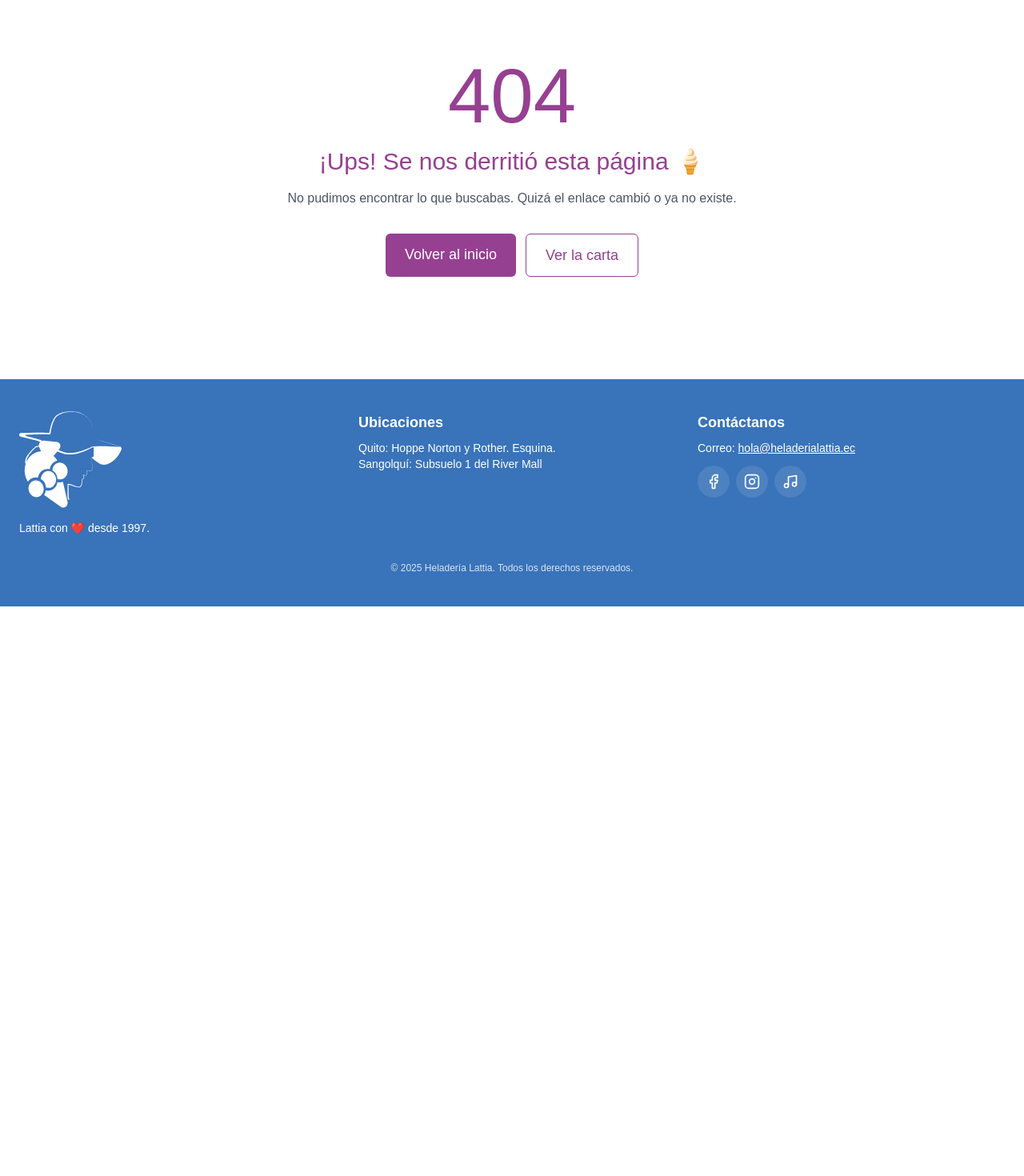
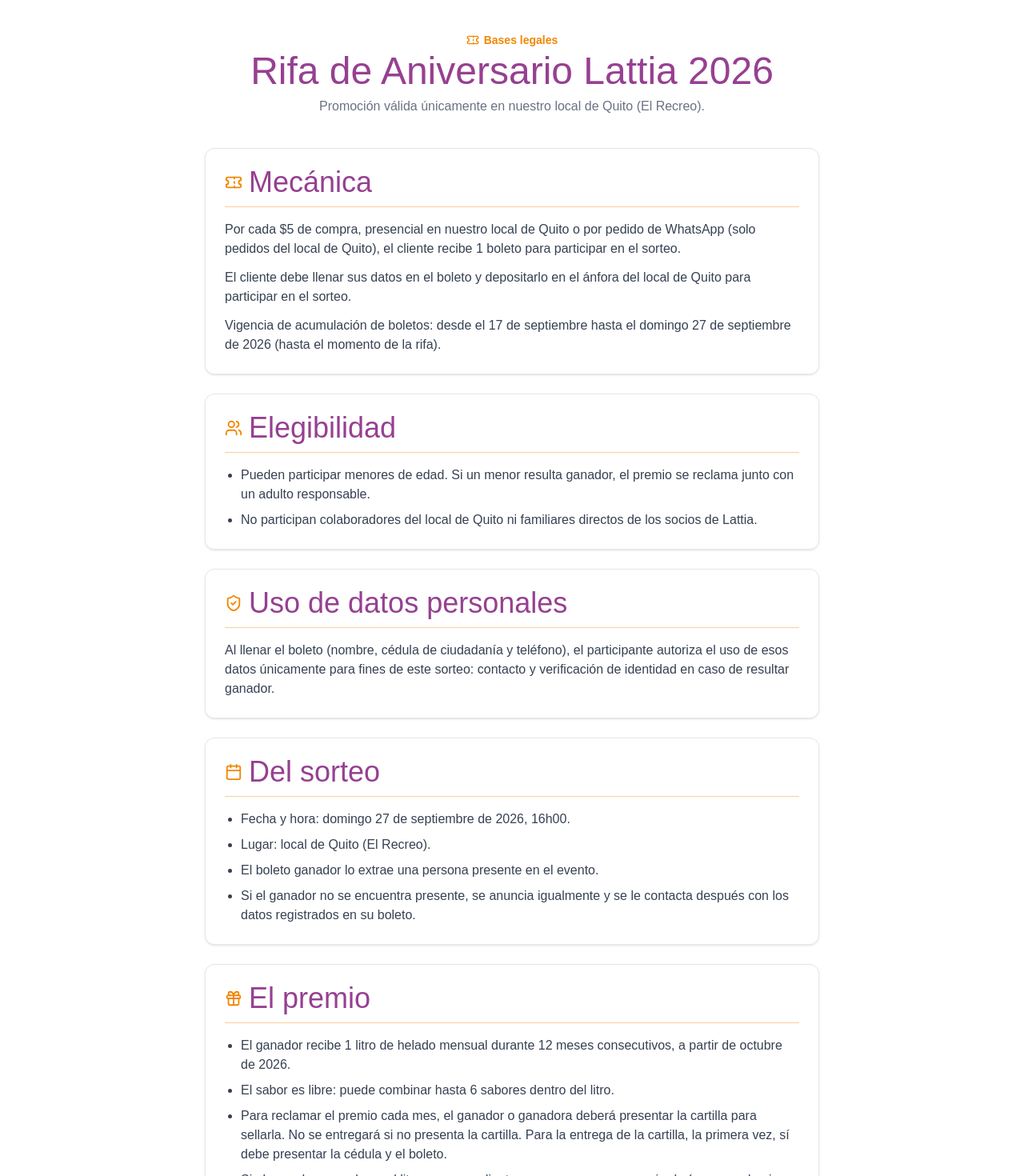
Before and after one commit to ma74ni/newlattia2025, a Next.js app: page /rifa in a window 1280 px wide. Before the commit this address had no page. Shown: the part 220-1690 px from the top of the page at 80% size. Before the commit the page ends 978 px from the top, so only its background shows below. Built offline with nearby package versions, Linux system fonts and the light colour scheme.

Commit message:
feat: add /rifa page with Anniversary Raffle 2026 legal terms
Publishes the full legal terms for the Lattia Anniversary Raffle 2026
(mechanics, eligibility, data use, draw details, prize, contact), valid
only at the Quito (El Recreo) location. Linked from the site footer.

```diff
--- a/src/components/Footer.tsx
+++ b/src/components/Footer.tsx
@@ -1,5 +1,6 @@
 import { Facebook, Instagram, Music } from 'lucide-react'
 import Image from 'next/image'
+import Link from 'next/link'
 import React from 'react'
 
 const Footer = () => {
@@ -61,6 +62,12 @@
       </div>
 
       <div className="mt-8 text-center text-xs text-white/80">
+        <Link href="/rifa" className="underline hover:text-white">
+          Bases legales: Rifa de Aniversario 2026
+        </Link>
+      </div>
+
+      <div className="mt-3 text-center text-xs text-white/80">
         © 2025 Heladería Lattia. Todos los derechos reservados.
       </div>
     </footer>
--- /dev/null
+++ b/src/pages/rifa.tsx
@@ -0,0 +1,145 @@
+import { NextSeo } from 'next-seo';
+import {
+  Ticket,
+  Users,
+  ShieldCheck,
+  Calendar,
+  Gift,
+  MessageCircle,
+} from 'lucide-react';
+
+function Seccion({
+  icono: Icono,
+  titulo,
+  children,
+}: {
+  icono: typeof Ticket;
+  titulo: string;
+  children: React.ReactNode;
+}) {
+  return (
+    <section className="rounded-xl border border-purpleMain/15 shadow-sm p-6">
+      <div className="flex items-center gap-2 border-b border-orangeMain/40 pb-3 mb-4">
+        <Icono className="text-orangeMain shrink-0" size={22} />
+        <h2 className="text-2xl font-nerko text-purpleMain leading-none">
+          {titulo}
+        </h2>
+      </div>
+      <div className="flex flex-col gap-3 text-gray-700">{children}</div>
+    </section>
+  );
+}
+
+export default function RifaPage() {
+  return (
+    <>
+      <NextSeo
+        title="Bases legales · Rifa de Aniversario Lattia 2026"
+        description="Bases legales completas de la Rifa de Aniversario Lattia 2026, válida en nuestro local de Quito (El Recreo)."
+      />
+
+      <div className="w-[90%] max-w-3xl mx-auto py-12">
+        <div className="text-center mb-10">
+          <span className="inline-flex items-center gap-1.5 text-orangeMain font-semibold text-sm mb-1">
+            <Ticket size={16} />
+            Bases legales
+          </span>
+          <h1 className="text-4xl md:text-5xl font-nerko text-purpleMain leading-none">
+            Rifa de Aniversario Lattia 2026
+          </h1>
+          <p className="text-gray-500 mt-2">
+            Promoción válida únicamente en nuestro local de Quito (El Recreo).
+          </p>
+        </div>
+
+        <div className="flex flex-col gap-6">
+          <Seccion icono={Ticket} titulo="Mecánica">
+            <p>
+              Por cada $5 de compra, presencial en nuestro local de Quito o
+              por pedido de WhatsApp (solo pedidos del local de Quito), el
+              cliente recibe 1 boleto para participar en el sorteo.
+            </p>
+            <p>
+              El cliente debe llenar sus datos en el boleto y depositarlo en
+              el ánfora del local de Quito para participar en el sorteo.
+            </p>
+            <p>
+              Vigencia de acumulación de boletos: desde el 17 de septiembre
+              hasta el domingo 27 de septiembre de 2026 (hasta el momento de
+              la rifa).
+            </p>
+          </Seccion>
+
+          <Seccion icono={Users} titulo="Elegibilidad">
+            <ul className="list-disc pl-5 flex flex-col gap-2">
+              <li>
+                Pueden participar menores de edad. Si un menor resulta
+                ganador, el premio se reclama junto con un adulto responsable.
+              </li>
+              <li>
+                No participan colaboradores del local de Quito ni familiares
+                directos de los socios de Lattia.
+              </li>
+            </ul>
+          </Seccion>
+
+          <Seccion icono={ShieldCheck} titulo="Uso de datos personales">
+            <p>
+              Al llenar el boleto (nombre, cédula de ciudadanía y teléfono),
+              el participante autoriza el uso de esos datos únicamente para
+              fines de este sorteo: contacto y verificación de identidad en
+              caso de resultar ganador.
+            </p>
+          </Seccion>
+
+          <Seccion icono={Calendar} titulo="Del sorteo">
+            <ul className="list-disc pl-5 flex flex-col gap-2">
+              <li>Fecha y hora: domingo 27 de septiembre de 2026, 16h00.</li>
+              <li>Lugar: local de Quito (El Recreo).</li>
+              <li>
+                El boleto ganador lo extrae una persona presente en el
+                evento.
+              </li>
+              <li>
+                Si el ganador no se encuentra presente, se anuncia igualmente
+                y se le contacta después con los datos registrados en su
+                boleto.
+              </li>
+            </ul>
+          </Seccion>
+
+          <Seccion icono={Gift} titulo="El premio">
+            <ul className="list-disc pl-5 flex flex-col gap-2">
+              <li>
+                El ganador recibe 1 litro de helado mensual durante 12 meses
+                consecutivos, a partir de octubre de 2026.
+              </li>
+              <li>
+                El sabor es libre: puede combinar hasta 6 sabores dentro del
+                litro.
+              </li>
+              <li>
+                Para reclamar el premio cada mes, el ganador o ganadora
+                deberá presentar la cartilla para sellarla. No se entregará
+                si no presenta la cartilla. Para la entrega de la cartilla,
+                la primera vez, sí debe presentar la cédula y el boleto.
+              </li>
+              <li>
+                Si el ganador no reclama el litro correspondiente a un mes,
+                ese mes se pierde (no acumula ni tiene plazo de gracia).
+              </li>
+              <li>El premio es personal e intransferible.</li>
+            </ul>
+          </Seccion>
+
+          <Seccion icono={MessageCircle} titulo="Contacto">
+            <p>
+              Para dudas sobre esta promoción, escríbenos a 0961128233
+              (Diego Paredes).
+            </p>
+          </Seccion>
+        </div>
+      </div>
+    </>
+  );
+}
```
